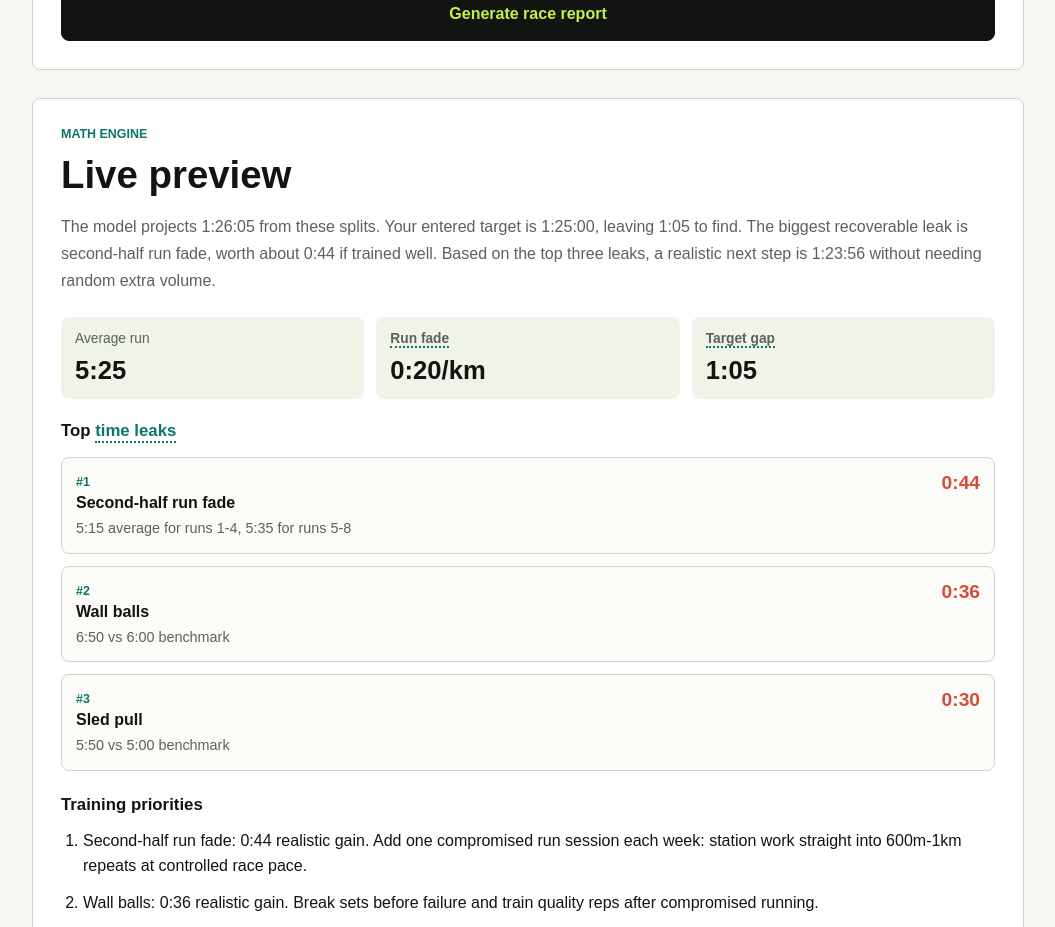
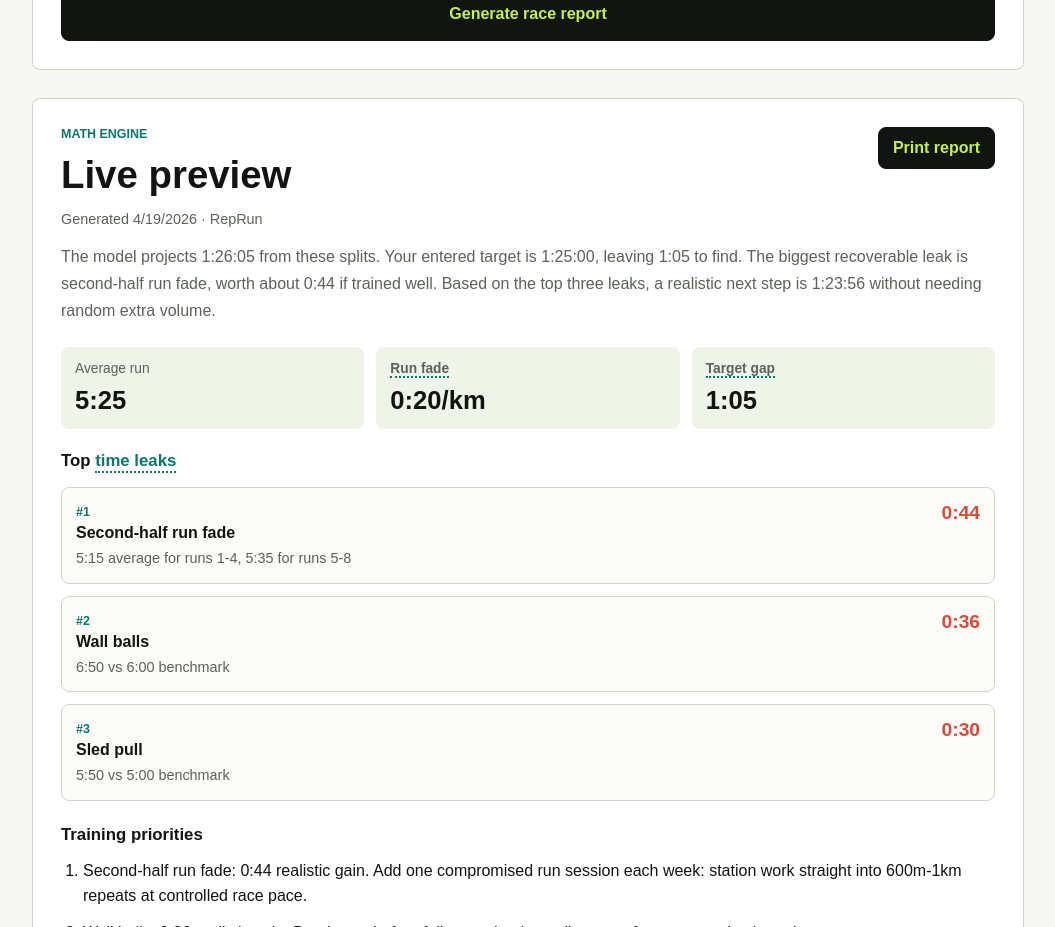
Before and after one commit to JohnTurbitt/reprun, a Next.js app: page / in a window 1280 px wide. Shown: the part 1420-2347 px from the top of the page, without its empty margins (112-1167 px from the left). Built offline with nearby package versions, Linux system fonts and the light colour scheme.

Commit message:
Add print button

```diff
--- a/app/globals.scss
+++ b/app/globals.scss
@@ -8,3 +8,4 @@
 @use "../styles/history";
 @use "../styles/toast";
 @use "../styles/responsive";
+@use "../styles/print";
--- a/components/ReportPanel.tsx
+++ b/components/ReportPanel.tsx
@@ -1,3 +1,4 @@
+import { useEffect, useState } from "react";
 import { Analysis, formatTime } from "@/lib/analysis";
 import { CalculationExplainer } from "./CalculationExplainer";
 import { Hint } from "./Hint";
@@ -26,12 +27,30 @@ export function ReportPanel({
   onStationGainChange,
   onTransitionGainChange,
 }: ReportPanelProps) {
+  const [generatedDate, setGeneratedDate] = useState("");
+
+  useEffect(() => {
+    setGeneratedDate(new Date().toLocaleDateString());
+  }, []);
+
   return (
     <aside className="report" aria-live="polite">
-      <div className="section-heading">
-        <p className="eyebrow">Math Engine</p>
-        <h2>{hasGeneratedReport ? "Your race breakdown" : "Live preview"}</h2>
+      <div className="report__header">
+        <div className="section-heading">
+          <p className="eyebrow">Math Engine</p>
+          <h2>{hasGeneratedReport ? "Your race breakdown" : "Live preview"}</h2>
+        </div>
+        <button
+          className="report__print"
+          type="button"
+          onClick={() => window.print()}
+        >
+          Print report
+        </button>
       </div>
+      <p className="report__date">
+        {generatedDate ? `Generated ${generatedDate} · RepRun` : "RepRun"}
+      </p>
       <p className="report__summary">{analysis.report}</p>
 
       <div className="metric-row metric-row--three">
--- /dev/null
+++ b/styles/_print.scss
@@ -0,0 +1,67 @@
+@media print {
+  @page {
+    margin: 18mm;
+  }
+
+  html,
+  body {
+    background: #ffffff;
+    color: #111111;
+    overflow: visible;
+  }
+
+  .intro,
+  .tab-bar,
+  .split-form,
+  .toast,
+  .scroll-top,
+  .report__print {
+    display: none;
+  }
+
+  .workspace {
+    display: block;
+    max-width: none;
+    padding: 0;
+  }
+
+  .report {
+    border: 0;
+    padding: 0;
+    background: #ffffff;
+  }
+
+  .report__header,
+  .metric-row,
+  .leak-card,
+  .station-table div,
+  .formula-grid {
+    break-inside: avoid;
+  }
+
+  .metric-row,
+  .metric-row--three,
+  .formula-grid {
+    grid-template-columns: repeat(2, minmax(0, 1fr));
+  }
+
+  .simulator {
+    display: none;
+  }
+
+  .metric-row div,
+  .leak-card,
+  .formula-grid article {
+    border: 1px solid #dddddd;
+    background: #ffffff;
+  }
+
+  .hint__term {
+    border-bottom: 0;
+    color: inherit;
+  }
+
+  .hint__bubble {
+    display: none;
+  }
+}
--- a/styles/_report.scss
+++ b/styles/_report.scss
@@ -1,5 +1,25 @@
 .report-anchor {
   scroll-margin-top: 24px;
+}
+
+.report__header {
+  display: flex;
+  align-items: flex-start;
+  justify-content: space-between;
+  gap: 18px;
+}
+
+.report__print {
+  width: auto;
+  min-height: 42px;
+  margin: 0;
+  padding: 0 14px;
+}
+
+.report__date {
+  margin: 14px 0 0;
+  color: var(--muted);
+  font-size: 0.9rem;
 }
 
 .report__summary {
```
